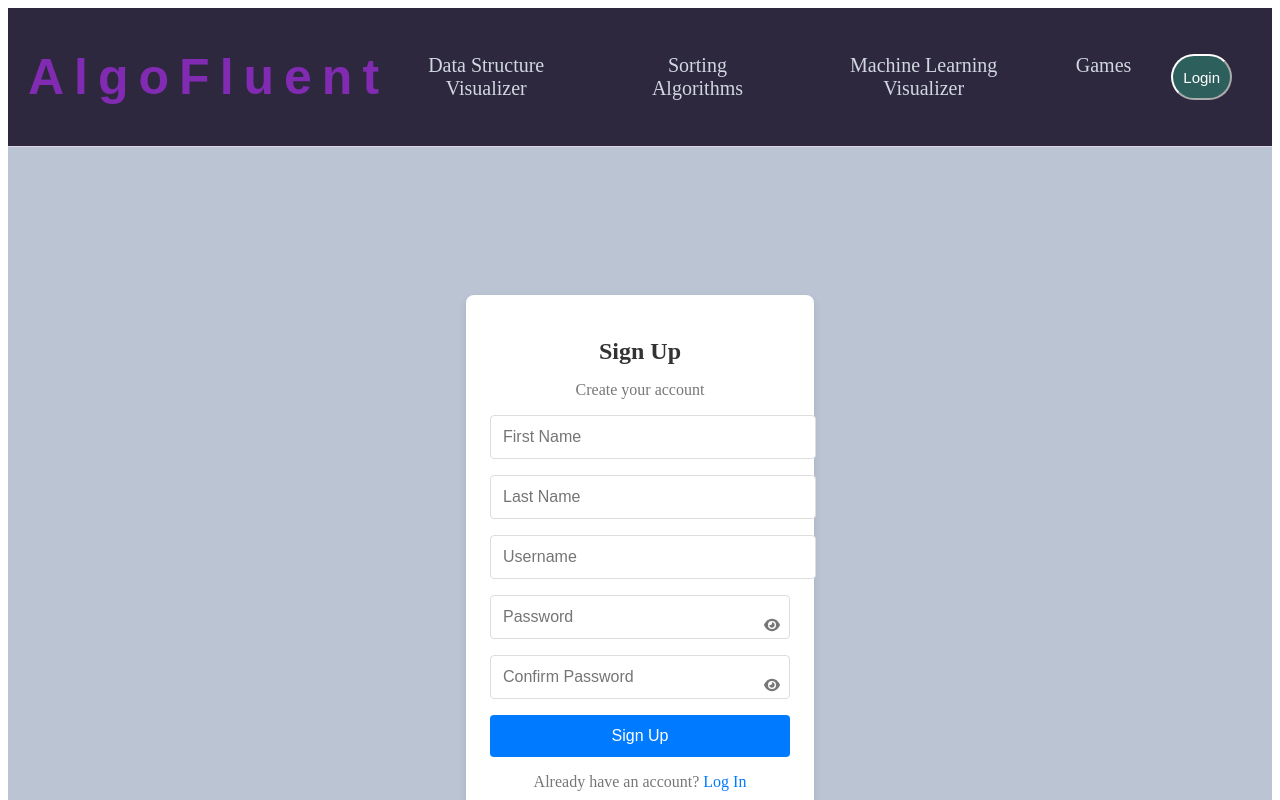
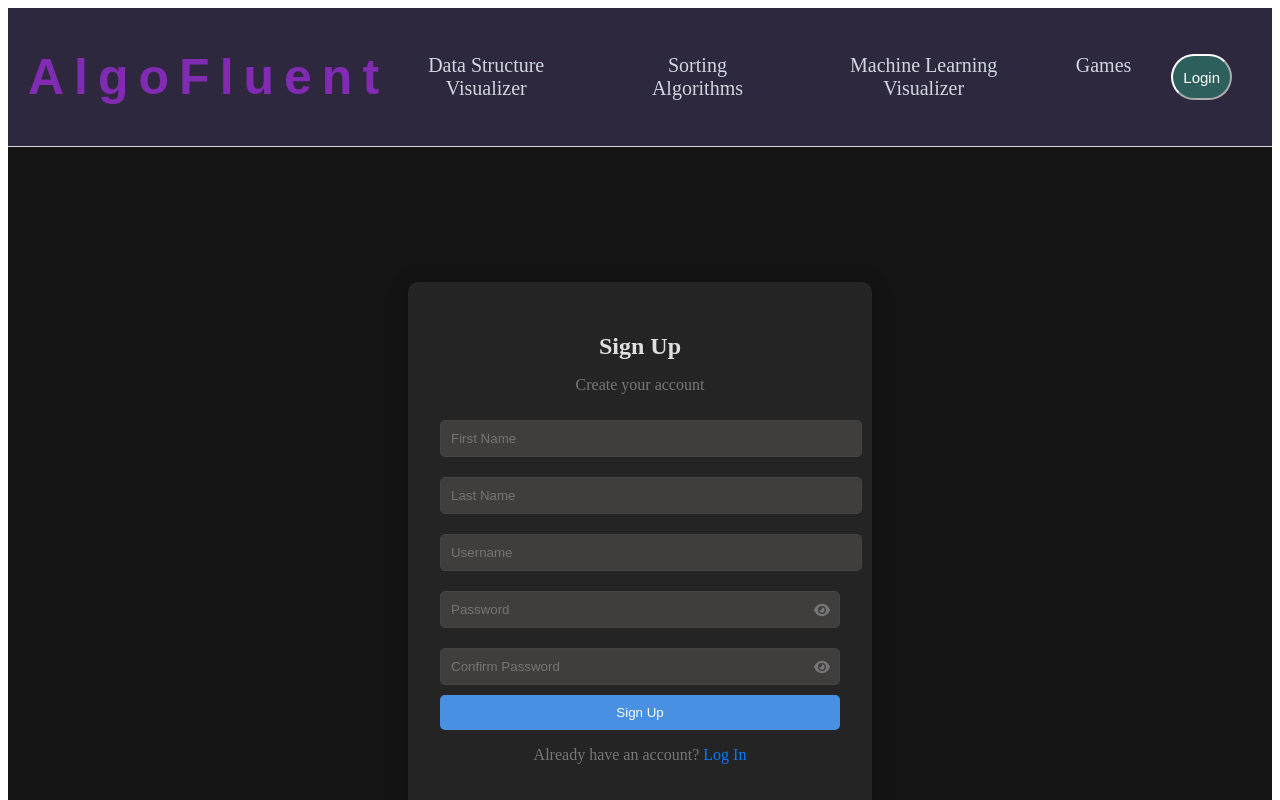
Before and after one commit to darsh175223/Algo-Fluent-Website, a React (Create React App) app in the folder frontend/: page /Register in a window 1280 px wide. Shown: the top 800 px of the page. Built offline with nearby package versions, Linux system fonts and the light colour scheme.

Commit message:
Changed the format of the register page

```diff
--- a/frontend/src/components/Register.css
+++ b/frontend/src/components/Register.css
@@ -3,17 +3,17 @@
   justify-content: center;
   align-items: center;
   height: 100vh;
-    background-color: #bac4d3;
-    padding: 1rem; /* Added padding to ensure centering with smaller width */
+  background-color: #141414; /* Dark background for consistency */
 }
 
 .register-right {
-    background: #ffffff;
-    padding: 1.5rem;
-    border-radius: 8px;
-    box-shadow: 0 4px 8px rgba(0, 0, 0, 0.1);
-    max-width: 300px; /* Adjusted max-width to make it smaller */
+  background: #242424; /* Dark card background */
+  padding: 2rem;
+  border-radius: 10px;
+  box-shadow: 0 4px 20px rgba(0, 0, 0, 0.3);
+  max-width: 400px; /* Adjusted max-width */
   width: 100%;
+  color: #e0e0e0; /* Light text color for better readability */
 }
 
 .register-right-container {
@@ -29,8 +29,7 @@
 
 .register-center h2 {
   margin-bottom: 0.5rem;
-    font-size: 1.5rem;
-    color: #333;
+  color: #e0e0e0; /* Light text color */
 }
 
 .register-center p {
@@ -40,11 +39,19 @@
 
 .register-input {
   width: 100%;
-    padding: 0.75rem;
-    margin-bottom: 1rem;
-    border: 1px solid #ddd;
-    border-radius: 4px;
-    font-size: 1rem;
+  padding: 10px;
+  margin: 10px 0;
+  border: 1px solid #444;
+  border-radius: 5px;
+  transition: border-color 0.3s;
+  background-color: #403d3d; /* Dark input background */
+  color: #e0e0e0; /* Light text color */
+}
+
+.register-input:focus {
+  border-color: #4a90e2; /* Blue focus border */
+  outline: none;
+  box-shadow: 0 0 0 2px rgba(74, 144, 226, 0.2); /* Subtle focus effect */
 }
 
 .pass-input-div {
@@ -66,17 +73,17 @@
 
 .register-button {
   width: 100%;
-    padding: 0.75rem;
-    background-color: #007bff;
+  padding: 10px;
+  background-color: #4a90e2; /* Blue button color */
+  color: white;
   border: none;
-    border-radius: 4px;
-    color: #fff;
-    font-size: 1rem;
+  border-radius: 5px;
   cursor: pointer;
+  transition: all 0.3s ease;
 }
 
 .register-button:hover {
-    background-color: #0056b3;
+  background-color: #3a78c2; /* Darker blue on hover */
 }
 
 .register-bottom-p {
@@ -92,3 +99,35 @@
 .register-bottom-p a:hover {
   text-decoration: underline;
 }
+
+/* Dark mode styles */
+@media (prefers-color-scheme: dark) {
+  .register-main {
+    background-color: #181818; /* Darker background for dark mode */
+  }
+
+  .register-right {
+    background-color: #242424; /* Dark card background */
+  }
+
+  .register-input {
+    border: 1px solid #555; /* Darker border */
+  }
+
+  .register-input:focus {
+    border-color: #4a90e2; /* Keep focus color */
+  }
+
+  .register-button {
+    background-color: #0056b3; /* Darker primary color */
+  }
+
+  .register-button:hover {
+    background-color: #004494; /* Darker shade on hover */
+  }
+
+  .register-center h2,
+  .register-bottom-p {
+    color: #aaa; /* Lighter text color */
+  }
+}
```
Lines whose indentation alone changed are shown as unchanged.
